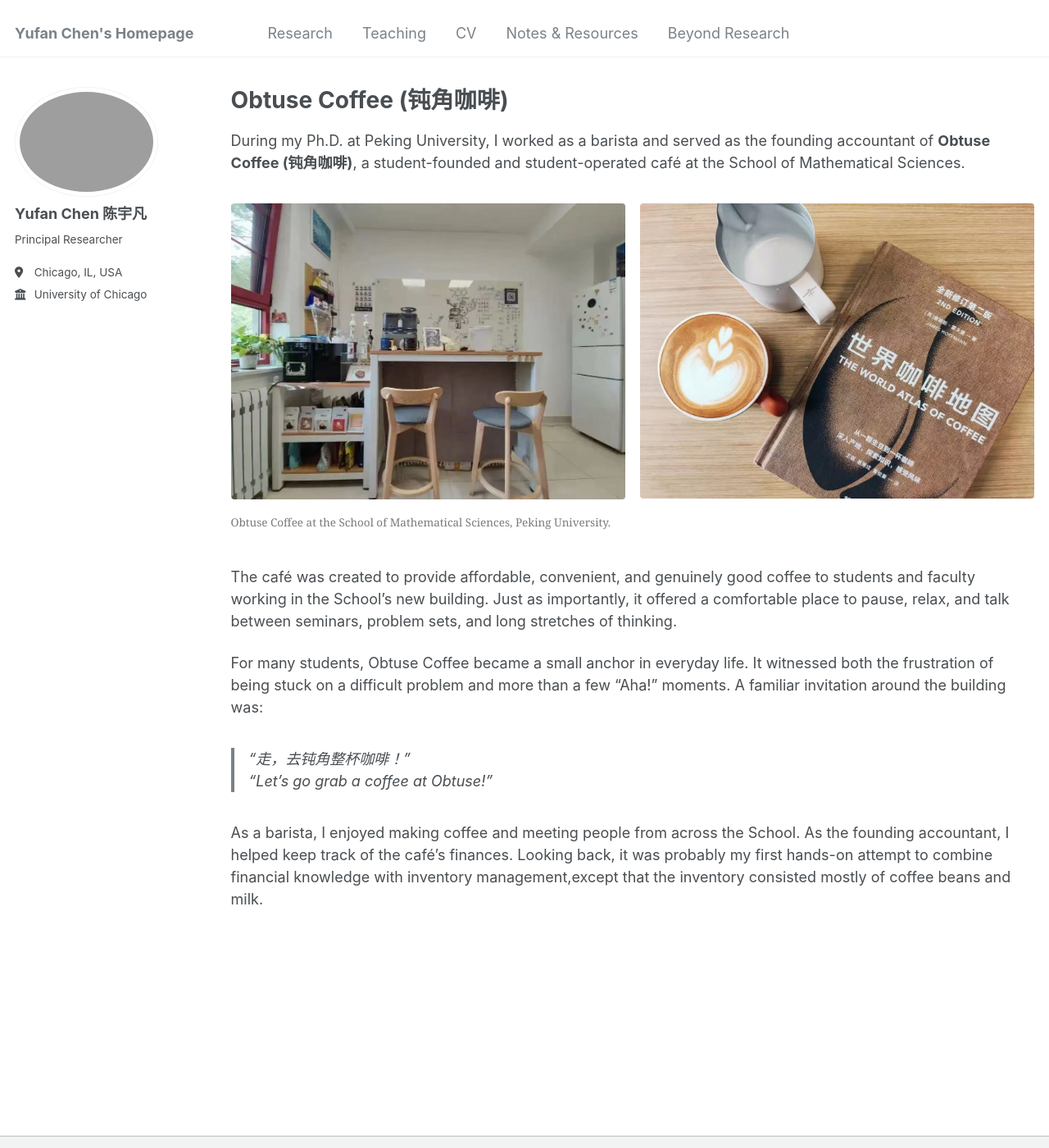
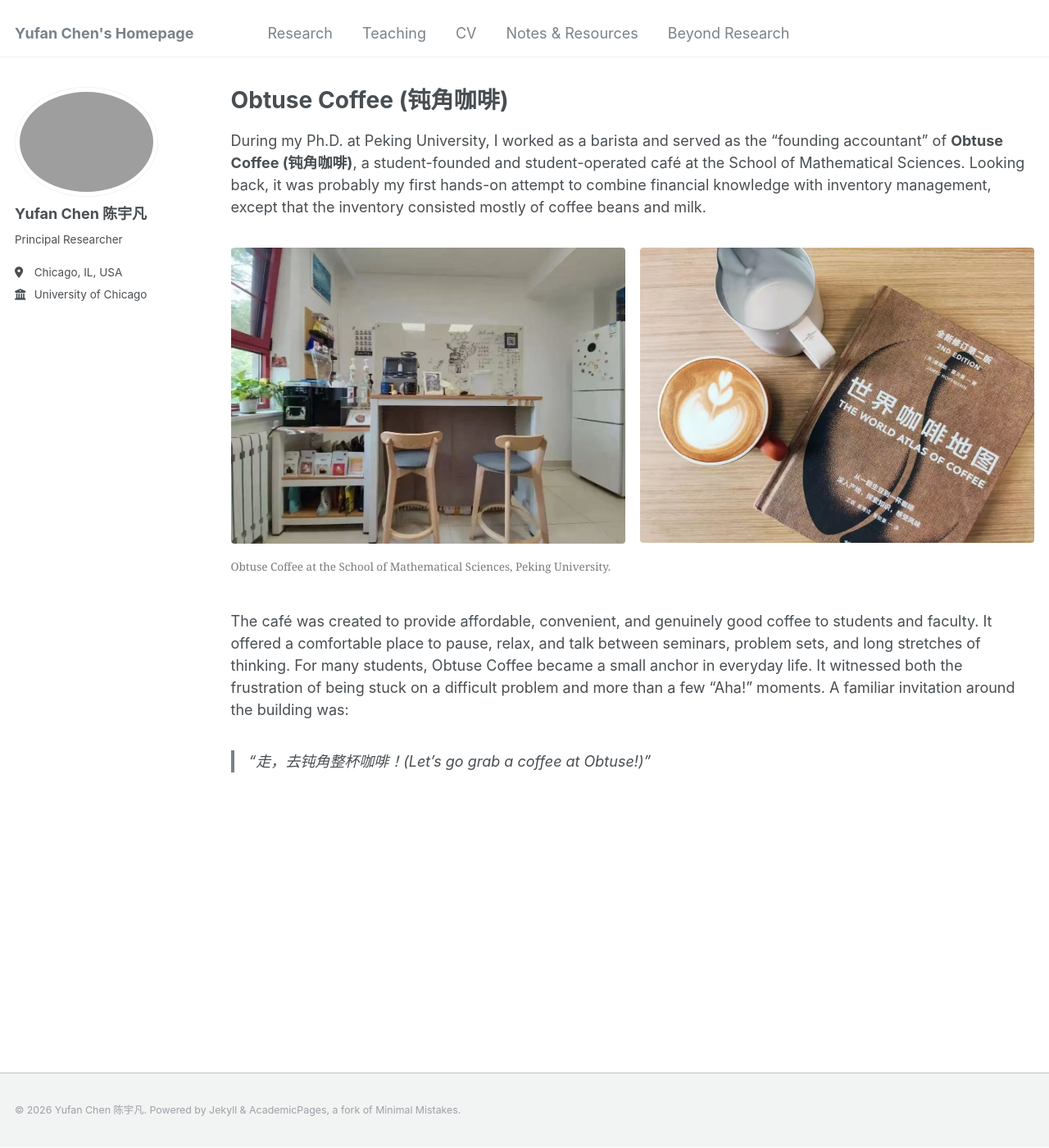
Before and after one commit to YuwanIvan/yuwanivan.github.io, a Jekyll site: the page built from _pages/life.md, in a window 1280 px wide and 1400 px high. Shown: the whole window at 82% size. Built offline with Jekyll 4.4.1, drawn with Linux system fonts in a browser that asks for light colours.

Commit message:
update life page

```diff
--- a/_pages/life.md
+++ b/_pages/life.md
@@ -19,15 +19,10 @@ coffee_gallery:
 Obtuse Coffee (钝角咖啡)
 =========================
 
-During my Ph.D. at Peking University, I worked as a barista and served as the founding accountant of **Obtuse Coffee (钝角咖啡)**, a student-founded and student-operated café at the School of Mathematical Sciences.
+During my Ph.D. at Peking University, I worked as a barista and served as the "founding accountant" of **Obtuse Coffee (钝角咖啡)**, a student-founded and student-operated café at the School of Mathematical Sciences. Looking back, it was probably my first hands-on attempt to combine financial knowledge with inventory management, except that the inventory consisted mostly of coffee beans and milk.
 
 {% include gallery id="coffee_gallery" caption="Obtuse Coffee at the School of Mathematical Sciences, Peking University." %}
 
-The café was created to provide affordable, convenient, and genuinely good coffee to students and faculty working in the School’s new building. Just as importantly, it offered a comfortable place to pause, relax, and talk between seminars, problem sets, and long stretches of thinking.
+The café was created to provide affordable, convenient, and genuinely good coffee to students and faculty. It offered a comfortable place to pause, relax, and talk between seminars, problem sets, and long stretches of thinking. For many students, Obtuse Coffee became a small anchor in everyday life. It witnessed both the frustration of being stuck on a difficult problem and more than a few “Aha!” moments. A familiar invitation around the building was:
 
-For many students, Obtuse Coffee became a small anchor in everyday life. It witnessed both the frustration of being stuck on a difficult problem and more than a few “Aha!” moments. A familiar invitation around the building was:
-
-> “走，去钝角整杯咖啡！”
-> *“Let’s go grab a coffee at Obtuse!”*
-
-As a barista, I enjoyed making coffee and meeting people from across the School. As the founding accountant, I helped keep track of the café’s finances. Looking back, it was probably my first hands-on attempt to combine financial knowledge with inventory management,except that the inventory consisted mostly of coffee beans and milk.
+> “走，去钝角整杯咖啡！(Let’s go grab a coffee at Obtuse!)”
```
